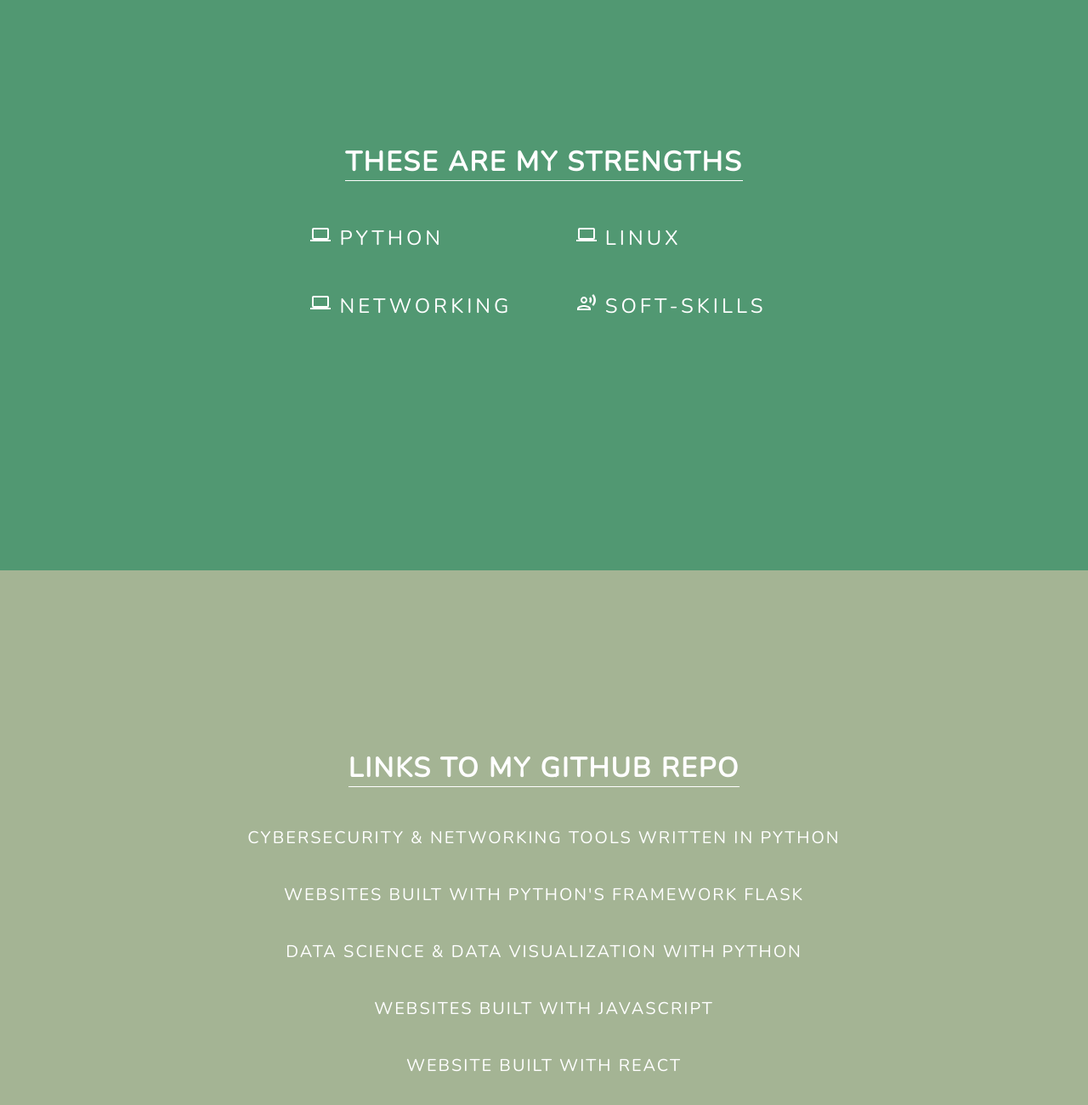
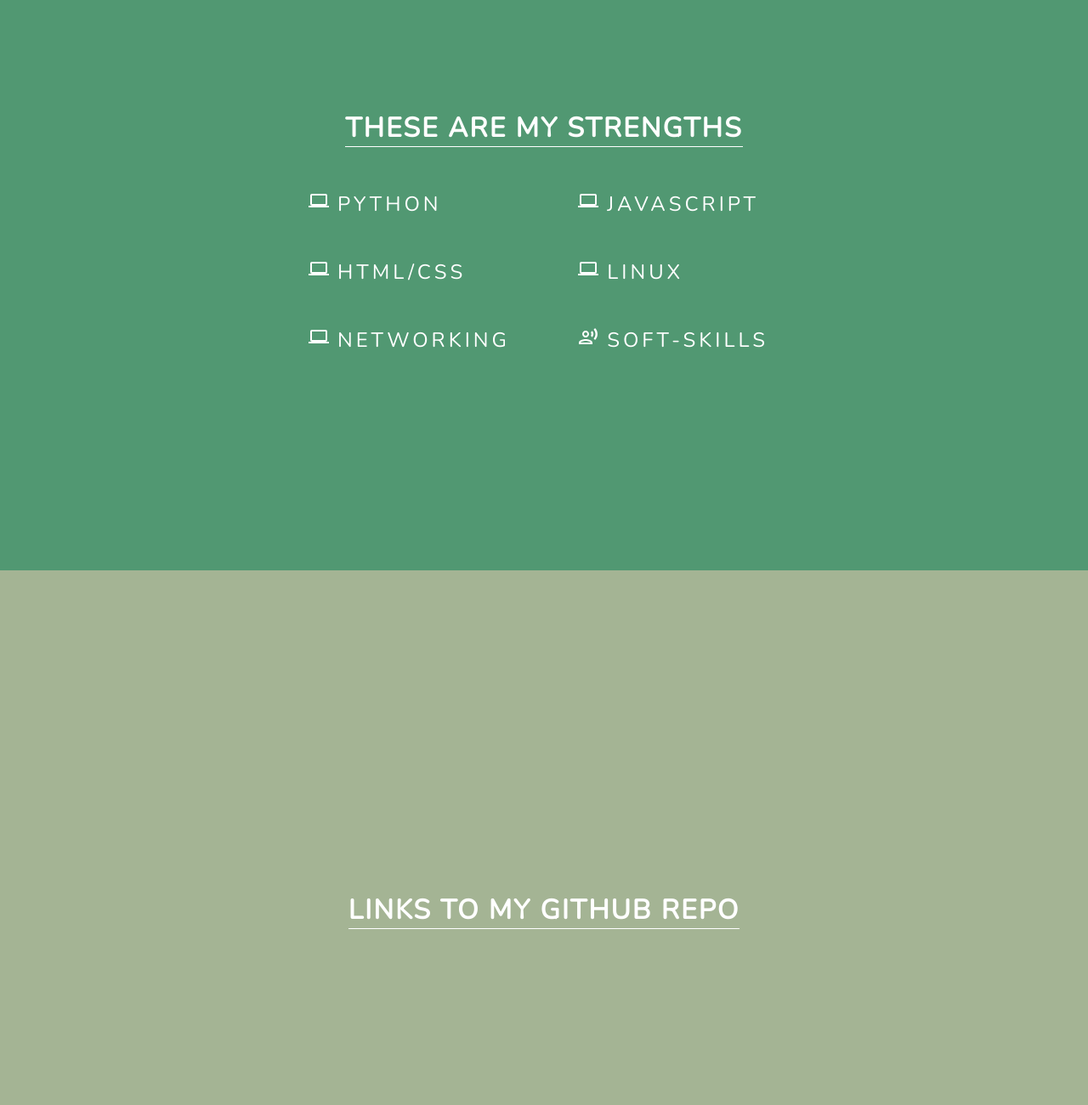
Before and after one commit to coder3223/My_Portfolio_Site, a plain HTML site: page index.html in a window 1280 px wide. Shown: the part 1729-3029 px from the top of the page at 85% size. Drawn offline with nearby package versions, Linux system fonts and the light colour scheme.

Commit message:
somethings change somethings stay the same

```diff
--- a/index.html
+++ b/index.html
@@ -81,6 +81,14 @@
         </p>
         <p class="skill" id="skill">
           <img class="skills-icons" src="images/computer_white_24dp.svg" />
+          JavaScript
+        </p>
+        <p class="skill" id="skill">
+          <img class="skills-icons" src="images/computer_white_24dp.svg" />
+          HTML/CSS
+        </p>
+        <p class="skill" id="skill">
+          <img class="skills-icons" src="images/computer_white_24dp.svg" />
           Linux
         </p>
         <p class="skill" id="skill">
@@ -97,27 +105,7 @@
     <!-- Projects -->
     <section id="projects">
       <h1 class="section_header">Links to My Github Repo</h1>
-      <a
-        class="github_link"
-        href="https://github.com/coder3223/Tools"
-        target="_blank"
-        >Cybersecurity & Networking Tools Written in Python</a
-      >
-      <a class="github_link" href="" target="_blank"
-        >Websites built with Python's framework Flask</a
-      >
-      <a
-        class="github_link"
-        href="https://github.com/coder3223/Data-Science-and-Data-Visualization-with-Python"
-        target="_blank"
-        >Data Science & Data Visualization with Python</a
-      >
-      <a class="github_link" href="" target="_blank"
-        >Websites built with JavaScript</a
-      >
-      <a class="github_link" href="" target="_blank"
-        >Website built with React</a
-      >
+
     </section>
     <section id="contact">
       <h1 class="section_header">Connect With Me</h1>
--- a/styles.css
+++ b/styles.css
@@ -298,7 +298,7 @@ section#skills #skills-grid {
   display: grid;
   grid-template-columns: repeat(2, 1fr);
   grid-template-rows: repeat(2, 1fr);
-  grid-gap: 0 75px;
+  grid-gap: 0 80px;
 }
 
 section#skills p {
@@ -318,9 +318,7 @@ section#contact {
   section#about #about-content-container{
     font-size: 1rem;
   }
-
 }
-
 
 /* Media Query: Tablet Lanfscape (Horizontal) */
 @media (max-width: 800px) {
```
Also changed, not shown: 1 other file.
